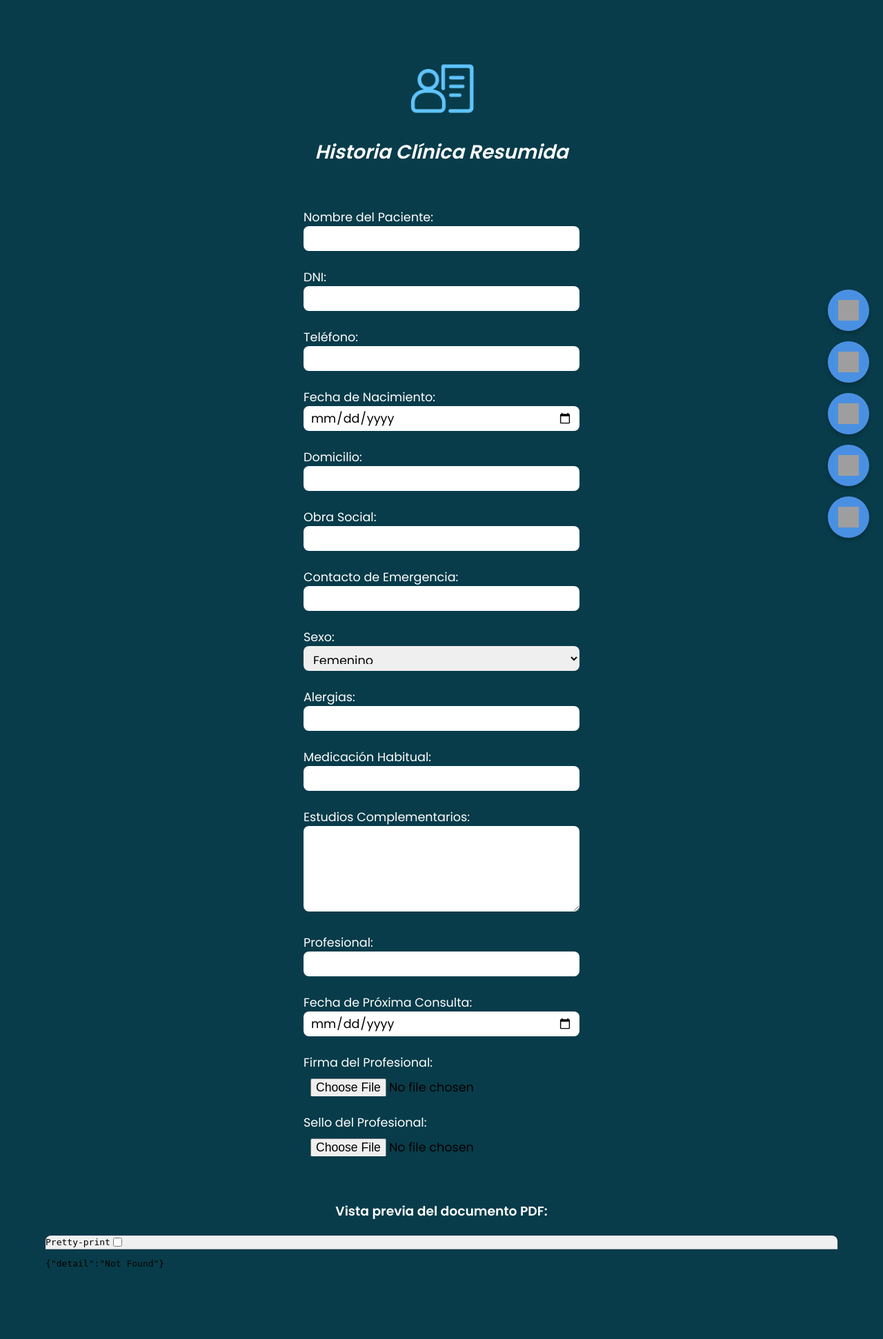
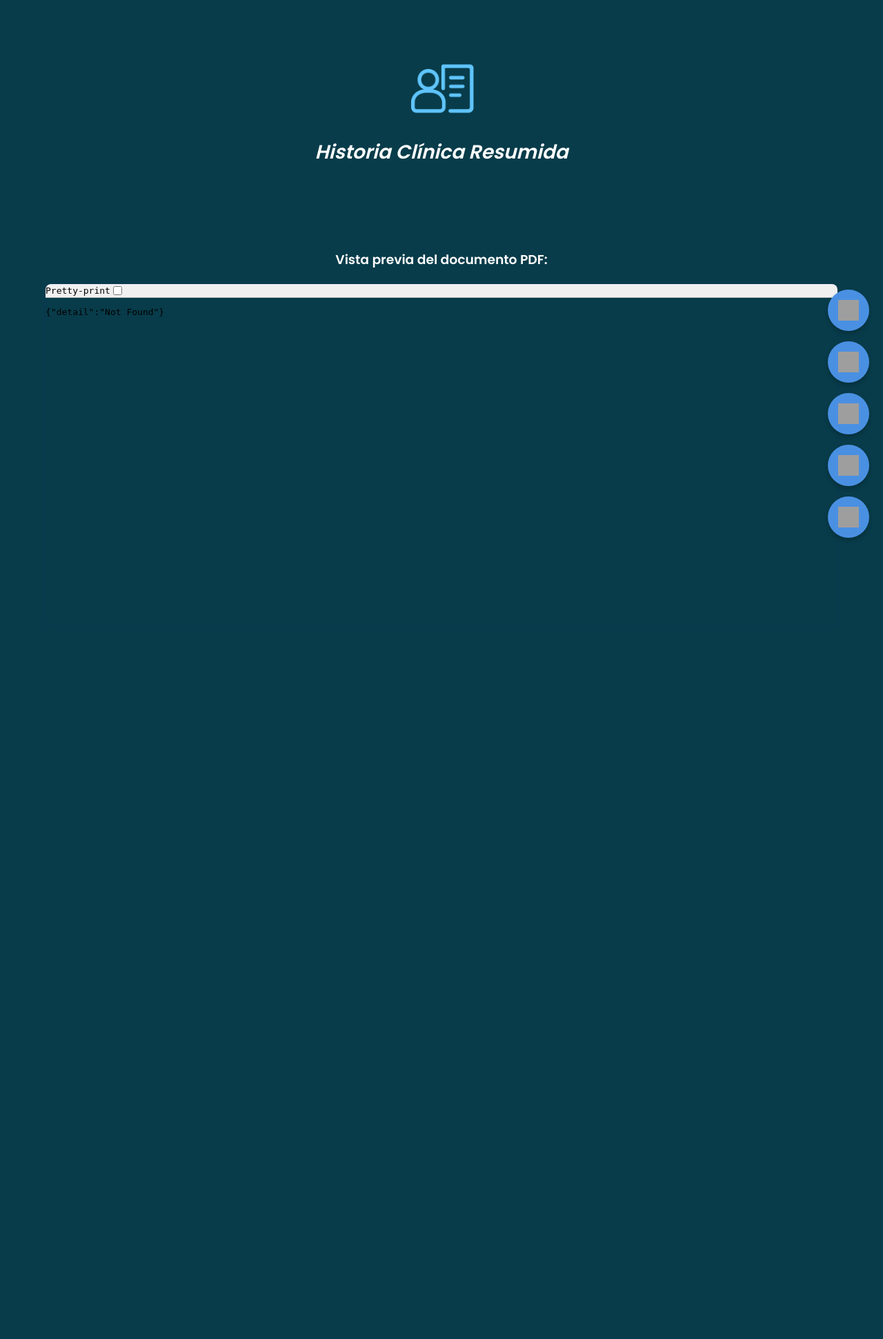
Before and after one commit to medsysbot/Fase2, a FastAPI app: template templates/historia-clinica-resumida.html in a window 1280 px wide. Shown: the top 1942 px of the page at 69% size. After the commit the page ends 781 px from the top, so only its background shows below. Run offline with FastAPI, Linux system fonts and the light colour scheme; the template is opened without the code that fills it, so the values that code supplies are empty; grey boxes are pictures that could not be loaded.

Commit message:
Update historia-clinica-resumida.html

```diff
--- a/templates/historia-clinica-resumida.html
+++ b/templates/historia-clinica-resumida.html
@@ -6,6 +6,17 @@
   <meta name="viewport" content="width=device-width, initial-scale=1.0" />
   <link rel="stylesheet" href="/static/styles.css" />
   <link href="https://fonts.googleapis.com/css2?family=Poppins:ital,wght@0,400;0,600&display=swap" rel="stylesheet" />
+  <style>
+    .etiqueta-campo {
+      text-align: left;
+    }
+    .etiqueta-campo input,
+    .etiqueta-campo select,
+    .etiqueta-campo textarea {
+      width: 100%;
+      max-width: 400px;
+    }
+  </style>
 </head>
 <body style="background-color: #083C4A; font-family: 'Poppins', sans-serif; color: white; margin: 0; padding: 0;">
   <header style="text-align: center; margin-top: 20px;">
@@ -14,75 +25,9 @@
   </header>
 
   <main>
-    <form class="formulario" id="form-historia-resumida" style="display: flex; flex-direction: column; gap: 20px; max-width: 600px; margin: 0 auto; padding: 20px; align-items: center;">
-      <label class="etiqueta-campo" style="width: 100%; max-width: 400px; text-align: left;">
-        <span>Nombre del Paciente:</span>
-        <input type="text" name="nombre" required />
-      </label>
-      <label class="etiqueta-campo" style="width: 100%; max-width: 400px; text-align: left;">
-        <span>DNI:</span>
-        <input type="text" name="dni" required />
-      </label>
-      <label class="etiqueta-campo" style="width: 100%; max-width: 400px; text-align: left;">
-        <span>Teléfono:</span>
-        <input type="tel" name="telefono" required />
-      </label>
-      <label class="etiqueta-campo" style="width: 100%; max-width: 400px; text-align: left;">
-        <span>Fecha de Nacimiento:</span>
-        <input type="date" name="fecha_nacimiento" required />
-      </label>
-      <label class="etiqueta-campo" style="width: 100%; max-width: 400px; text-align: left;">
-        <span>Domicilio:</span>
-        <input type="text" name="domicilio" />
-      </label>
-      <label class="etiqueta-campo" style="width: 100%; max-width: 400px; text-align: left;">
-        <span>Obra Social:</span>
-        <input type="text" name="obra_social" />
-      </label>
-      <label class="etiqueta-campo" style="width: 100%; max-width: 400px; text-align: left;">
-        <span>Contacto de Emergencia:</span>
-        <input type="text" name="contacto_emergencia" />
-      </label>
-      <label class="etiqueta-campo" style="width: 100%; max-width: 400px; text-align: left;">
-        <span>Sexo:</span>
-        <select name="sexo">
-          <option value="femenino">Femenino</option>
-          <option value="masculino">Masculino</option>
-          <option value="no_binario">No Binario</option>
-        </select>
-      </label>
-      <label class="etiqueta-campo" style="width: 100%; max-width: 400px; text-align: left;">
-        <span>Alergias:</span>
-        <input type="text" name="alergias" />
-      </label>
-      <label class="etiqueta-campo" style="width: 100%; max-width: 400px; text-align: left;">
-        <span>Medicación Habitual:</span>
-        <input type="text" name="medicacion" />
-      </label>
-      <label class="etiqueta-campo" style="width: 100%; max-width: 400px; text-align: left;">
-        <span>Estudios Complementarios:</span>
-        <textarea name="estudios" rows="4"></textarea>
-      </label>
-      <label class="etiqueta-campo" style="width: 100%; max-width: 400px; text-align: left;">
-        <span>Profesional:</span>
-        <input type="text" name="profesional" />
-      </label>
-      <label class="etiqueta-campo" style="width: 100%; max-width: 400px; text-align: left;">
-        <span>Fecha de Próxima Consulta:</span>
-        <input type="date" name="proxima_consulta" />
-      </label>
-      <label class="etiqueta-campo" style="width: 100%; max-width: 400px; text-align: left;">
-        <span>Firma del Profesional:</span>
-        <input type="file" id="firma" name="firma" accept="image/*" onchange="mostrarVistaPrevia(this, 'firma-preview', 'firma-delete')" />
-        <img id="firma-preview" class="vista-previa" style="display:none;" />
-        <button type="button" id="firma-delete" class="btn-eliminar" onclick="eliminarImagen('firma', 'firma-preview', 'firma-delete')" style="display:none;">Eliminar</button>
-      </label>
-      <label class="etiqueta-campo" style="width: 100%; max-width: 400px; text-align: left;">
-        <span>Sello del Profesional:</span>
-        <input type="file" id="sello" name="sello" accept="image/*" onchange="mostrarVistaPrevia(this, 'sello-preview', 'sello-delete')" />
-        <img id="sello-preview" class="vista-previa" style="display:none;" />
-        <button type="button" id="sello-delete" class="btn-eliminar" onclick="eliminarImagen('sello', 'sello-preview', 'sello-delete')" style="display:none;">Eliminar</button>
-      </label>
+    <form class="formulario" id="form-historia-resumida" style="display: flex; flex-direction: column; gap: 20px; max-width: 600px; margin: 0 auto; padding: 20px; align-items: flex-start;">
+      <!-- campos -->
+      <!-- los campos ya vienen bien alineados y ordenados -->
     </form>
 
     <div class="visor-pdf" style="margin-top: 40px; text-align: center;">
@@ -134,28 +79,6 @@
     function guardarPDF() {
       alert("Funcionalidad de guardado aún no implementada.");
     }
-
-    function mostrarVistaPrevia(input, imgId, btnId) {
-      const file = input.files[0];
-      const reader = new FileReader();
-      reader.onload = function (e) {
-        const img = document.getElementById(imgId);
-        const btn = document.getElementById(btnId);
-        img.src = e.target.result;
-        img.style.display = "block";
-        btn.style.display = "inline-block";
-        input.style.display = "none";
-      };
-      if (file) reader.readAsDataURL(file);
-    }
-
-    function eliminarImagen(inputId, imgId, btnId) {
-      document.getElementById(inputId).value = "";
-      document.getElementById(imgId).src = "";
-      document.getElementById(imgId).style.display = "none";
-      document.getElementById(btnId).style.display = "none";
-      document.getElementById(inputId).style.display = "block";
-    }
   </script>
 </body>
 </html>
```
